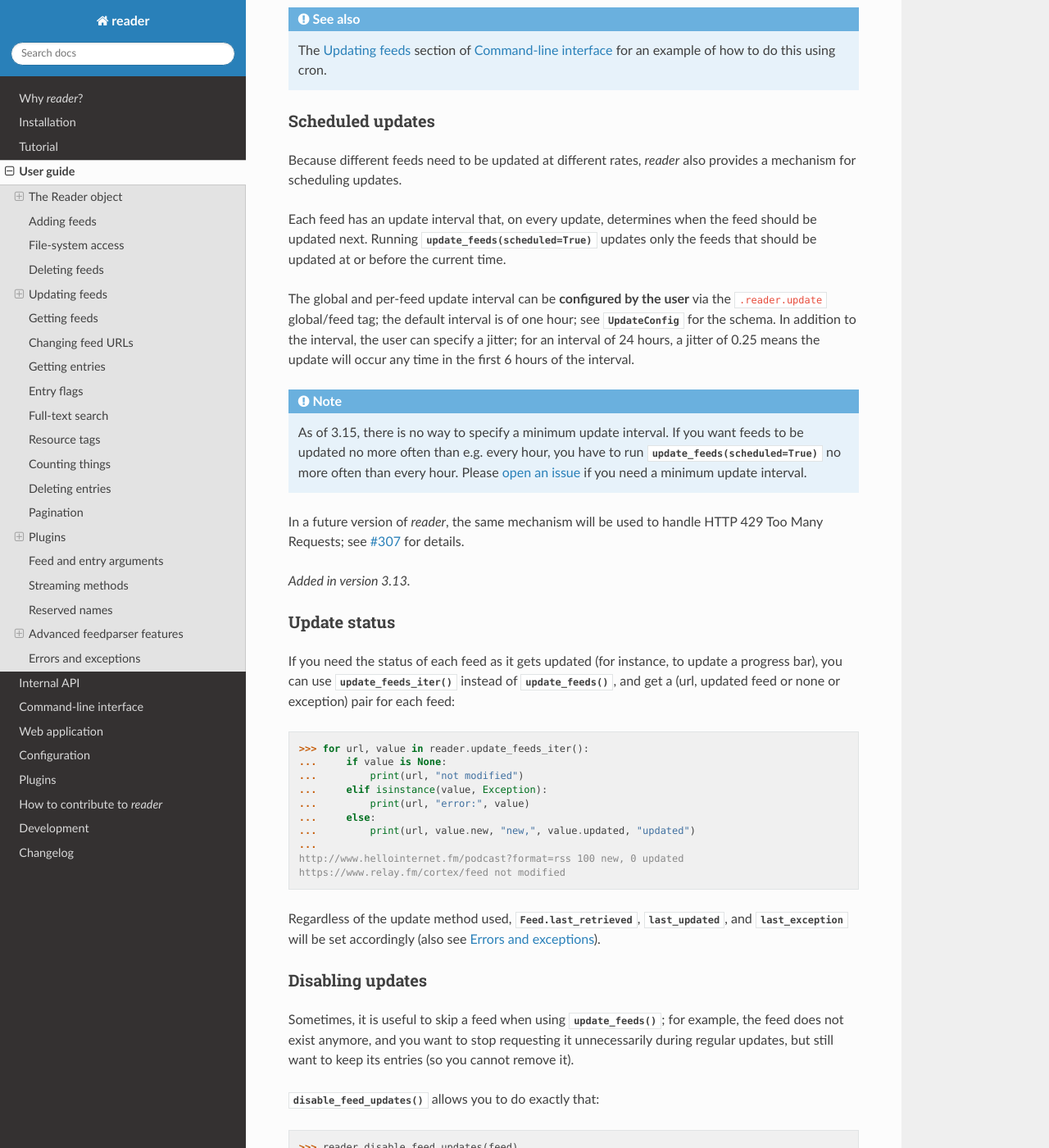
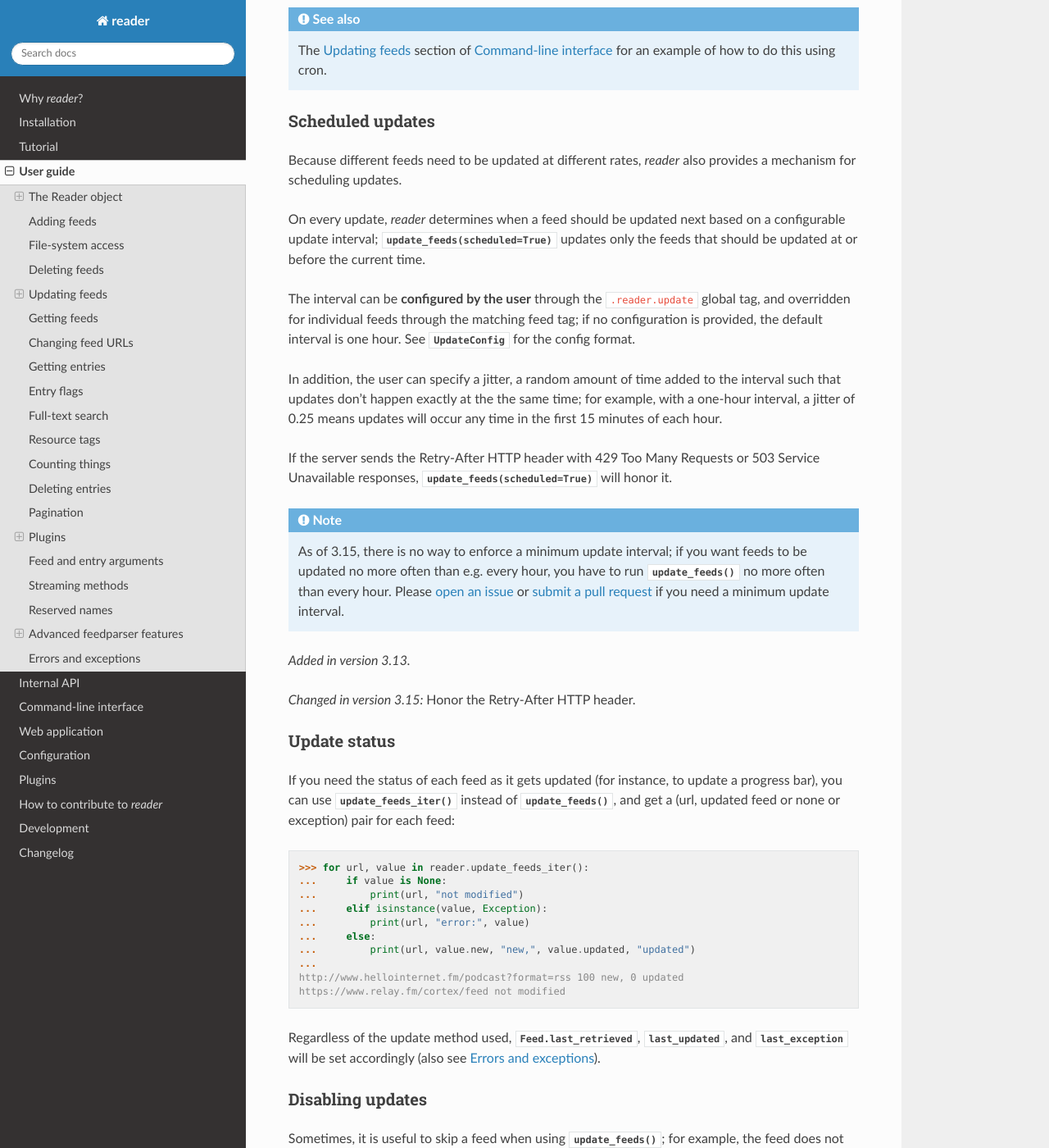
Before and after one commit to Alcides1123/reader, a Sphinx documentation site: the page built from docs/guide.rst, in a window 1280 px wide and 1400 px high, scrolled down 4355 px. Shown: the whole window at 82% size. Built offline with Sphinx 7.4.7 and the Read the Docs theme 3.1.0, drawn with Linux system fonts in a browser that asks for light colours; pages that are not in the unit, such as notebooks, are missing from menus.

Commit message:
Docs for #307.

```diff
--- a/CONTRIBUTING.rst
+++ b/CONTRIBUTING.rst
@@ -37,6 +37,8 @@ Please use `Github Discussions`_ for support or general questions.
 .. _GitHub Discussions: https://github.com/lemon24/reader/discussions
 
 
+
+.. _prs:
 
 Submitting patches
 ------------------
--- a/docs/guide.rst
+++ b/docs/guide.rst
@@ -272,33 +272,41 @@ Scheduled updates
 Because different feeds need to be updated at different rates,
 *reader* also provides a mechanism for scheduling updates.
 
-Each feed has an update interval that, on every update,
-determines when the feed should be updated next.
-Running :meth:`update_feeds(scheduled=True) <Reader.update_feeds>`
+On every update, *reader* determines when a feed should be updated next
+based on a configurable update interval;
+:meth:`update_feeds(scheduled=True) <Reader.update_feeds>`
 updates only the feeds that should be updated at or before the current time.
 
-The global and per-feed update interval can be **configured by the user**
-via the ``.reader.update`` global/feed tag;
-the default interval is of one hour;
-see :data:`~reader.types.UpdateConfig` for the schema.
-In addition to the interval, the user can specify a jitter;
-for an interval of 24 hours, a jitter of 0.25 means
-the update will occur any time in the first 6 hours of the interval.
+The interval can be **configured by the user**
+through the ``.reader.update`` global tag,
+and overridden for individual feeds through the matching feed tag;
+if no configuration is provided, the default interval is one hour.
+See :data:`~reader.types.UpdateConfig` for the config format.
+
+In addition, the user can specify a jitter,
+a random amount of time added to the interval
+such that updates don't happen exactly at the the same time;
+for example, with a one-hour interval, a jitter of 0.25 means
+updates will occur any time in the first 15 minutes of each hour.
+
+If the server sends the Retry-After HTTP header with
+429 Too Many Requests or 503 Service Unavailable responses,
+:meth:`update_feeds(scheduled=True) <Reader.update_feeds>` will honor it.
+
 
 .. note::
 
-    As of |version|, there is no way to specify a minimum update interval.
-    If you want feeds to be updated no more often than e.g. every hour,
-    you have to run :meth:`update_feeds(scheduled=True) <Reader.update_feeds>`
-    no more often than every hour.
-    Please :ref:`open an issue <issues>` if you need a minimum update interval.
-
-In a future version of *reader*,
-the same mechanism will be used to handle
-HTTP 429 Too Many Requests; see :issue:`307` for details.
+    As of |version|, there is no way to enforce a minimum update interval;
+    if you want feeds to be updated no more often than e.g. every hour,
+    you have to run :meth:`~Reader.update_feeds` no more often than every hour.
+    Please :ref:`open an issue <issues>` or :ref:`submit a pull request <prs>`
+    if you need a minimum update interval.
 
 
 .. versionadded:: 3.13
+
+.. versionchanged:: 3.15
+    Honor the Retry-After HTTP header.
 
 
 Update status
```
Also changed, not shown: CHANGES.rst (+6 -2 lines), 1 other file.
